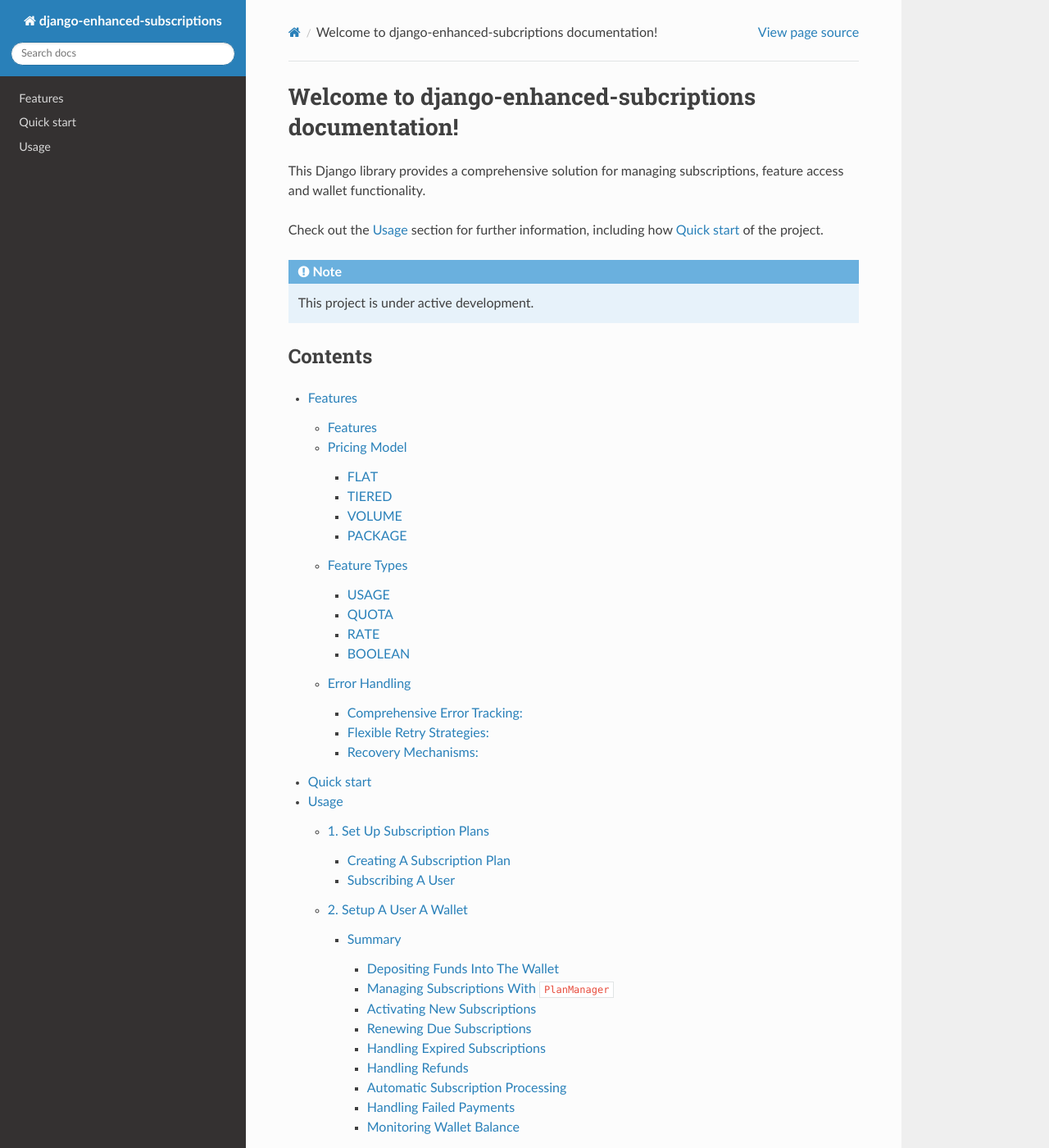
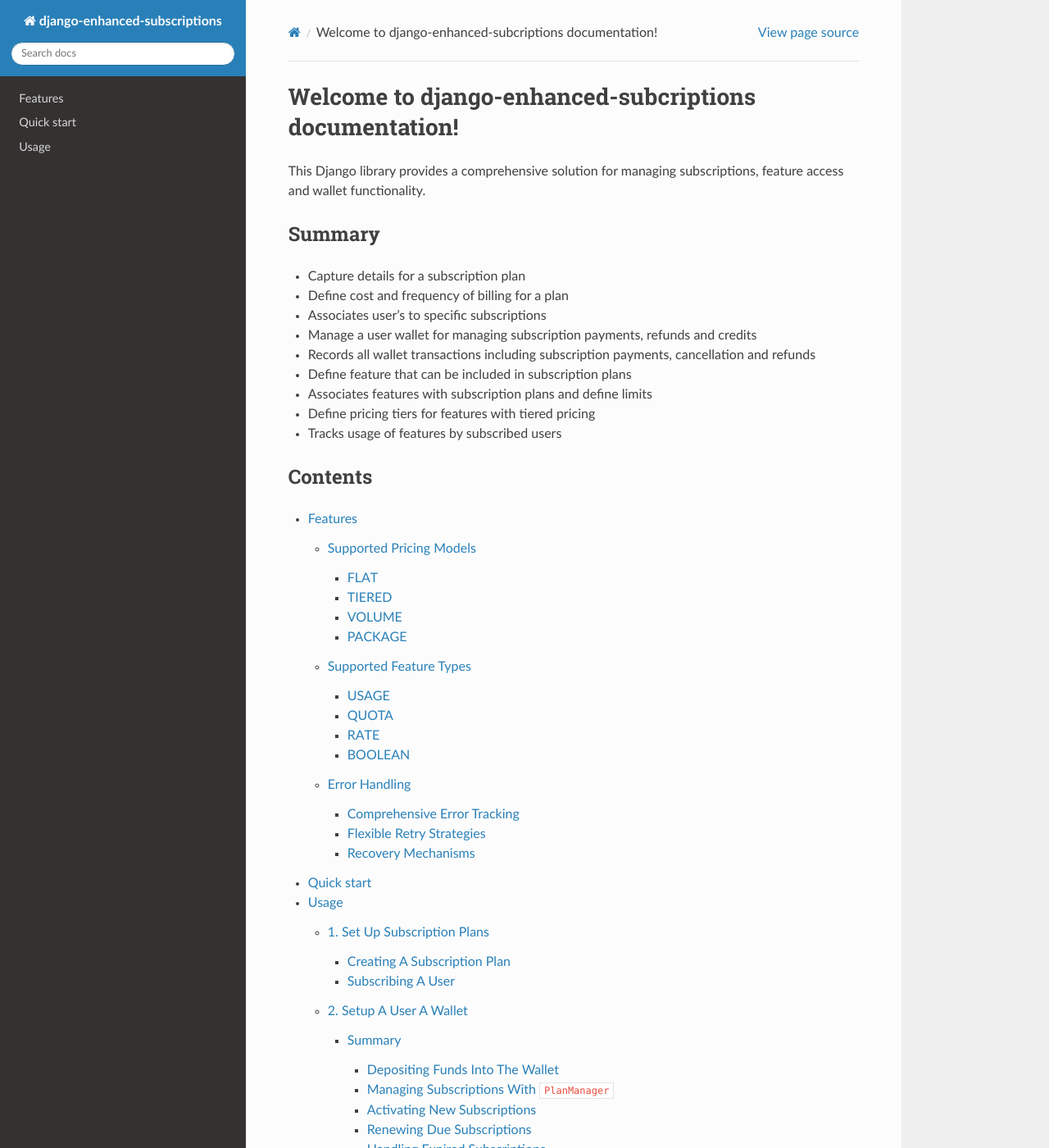
Before and after one commit to joemash/django-enhanced-subscriptions, a Sphinx documentation site: the page built from docs/source/index.rst, in a window 1280 px wide and 1400 px high. Shown: the whole window at 82% size. Built offline with Sphinx 7.4.7 and the Read the Docs theme 3.1.0, drawn with Linux system fonts in a browser that asks for light colours; pages that are not in the unit, such as notebooks, are missing from menus.

```diff
--- a/docs/source/index.rst
+++ b/docs/source/index.rst
@@ -3,12 +3,18 @@
 
 This Django library provides a comprehensive solution for managing subscriptions, feature access and wallet functionality.
 
-Check out the :doc:`usage` section for further information, including
-how :doc:`installation` of the project.
+Summary
+--------
+* Capture details for a subscription plan
+* Define cost and frequency of billing for a plan
+* Associates user's to specific subscriptions
+* Manage a user wallet for managing subscription payments, refunds and credits
+* Records all wallet transactions including subscription payments, cancellation and refunds
+* Define feature that can be included in subscription plans
+* Associates features with subscription plans and define limits
+* Define pricing tiers for features with tiered pricing
+* Tracks usage of features by subscribed users
 
-.. note::
-
-   This project is under active development.
 
 Contents
 --------
--- a/docs/source/installation.rst
+++ b/docs/source/installation.rst
@@ -36,4 +36,5 @@
         "MAX_RETRY_ATTEMPTS": 3,
         "CACHE_TIMEOUT_MINUTES": 5,
         "GRACE_PERIOD_DAYS": 1,
+        "ENABLE_ADMIN": True,
       }
```
Also changed, not shown: docs/source/features.rst (+21 -30 lines), docs/source/usage.rst (+13 -0 lines), docs/source/images/add_feature.png (added), docs/source/images/plan_details.png (added), docs/source/images/plan_main.png (added).
